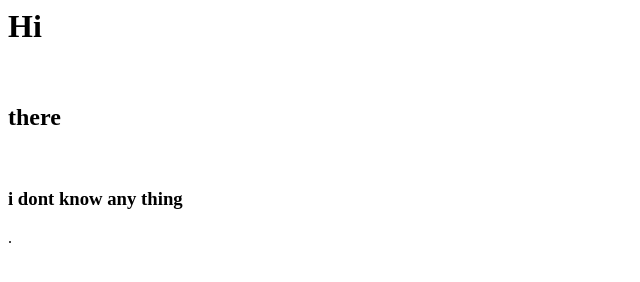
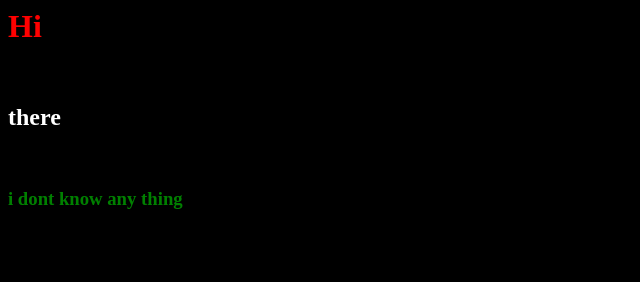
Before and after one commit to Lavakush94/SE-project, a plain HTML site: page index.html in a window 1280 px wide. Shown: the whole page, without its empty margins (0-640 px from the left). Drawn offline with Linux system fonts and the light colour scheme.

Commit message:
style added

```diff
--- a/index.html
+++ b/index.html
@@ -1,7 +1,21 @@
 <html>
 	<head>
+		<style>
+			h1
+			{
+				color:red;
+			}
+			h2
+			{
+				color:white;
+			}
+			h3
+			{
+				color:green;
+			}
+		</style>
 	</head>
-	<body>
+	<body bgcolor = "black">
 			<h1>Hi</h1><br>
 			<h2>there </h2><br><h3>i dont know any thing</h3>.
 	</body>
--- /dev/null
+++ b/style.css
@@ -0,0 +1,12 @@
+h1
+			{
+				color:red;
+			}
+			h2
+			{
+				color:white;
+			}
+			h3
+			{
+				color:green;
+			}
```
